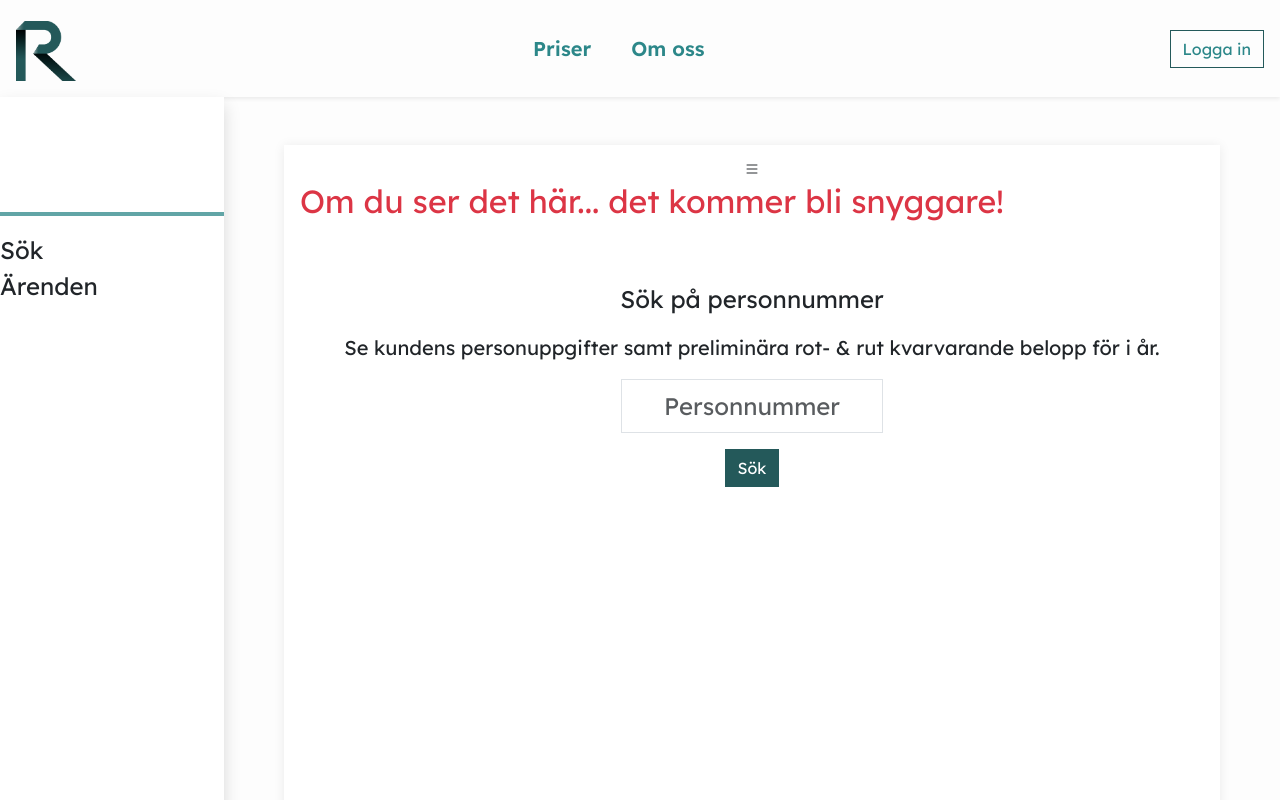
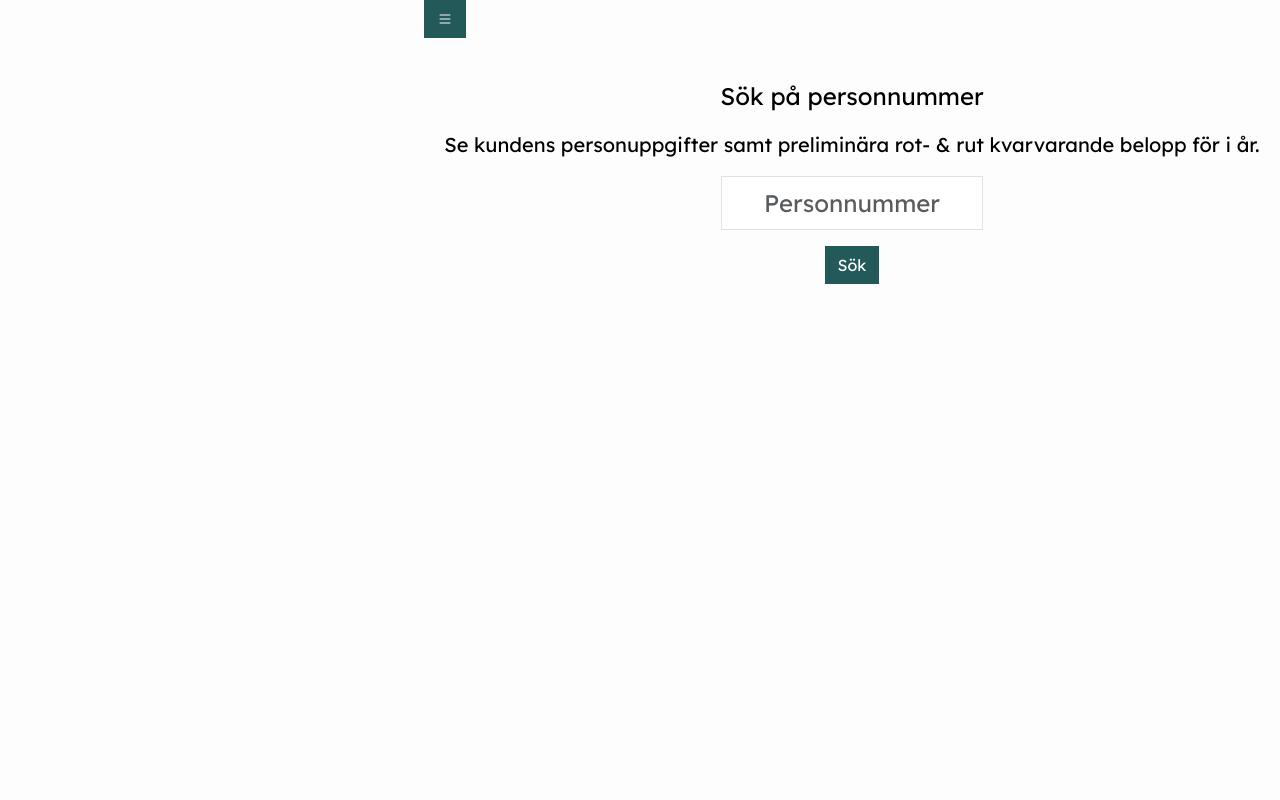
Before and after one commit to Sefikmehicic/sefikmehicic.github.io, an Angular app: page /Dashboard/search in a window 1280 px wide. Shown: the top 800 px of the page. Built offline with nearby package versions, Linux system fonts and the light colour scheme; a web font is replaced by a local one.

Commit message:
Started working on the Dashboard.

```diff
--- a/src/app/app-routing.module.ts
+++ b/src/app/app-routing.module.ts
@@ -22,7 +22,6 @@ const routes: Routes = [
   },
   // { path: 'Home', component: HomeComponent},
   { path: 'Login', component: LoginComponent},
-  { path: 'Search/History', component: SearchHistoryComponent},
   { path: 'About', component: AboutComponent},
   { path: 'Create-Case', component: CreateCaseComponent},
   { path: 'Calculate', component: CalculateComponent},
@@ -35,6 +34,9 @@ const routes: Routes = [
       },
       {
         path: 'cases', component: CasesComponent
+      },
+      {
+        path: 'about', component: AboutComponent
       }
     ]
   }
--- a/src/app/dashboard/dashboard.component.css
+++ b/src/app/dashboard/dashboard.component.css
@@ -1,13 +1,29 @@
-@media (min-width: 768px) {
-    .sidebar {
-        width: 14rem !important;
+@media (min-width: 915px) {
+    .offcanvas{
+        width: 20rem;
+        min-height: 100vh;
+        position: relative;
+    }
+
+    .offcanvas:not(.show){
+        width: 0px;
+        transition: width 0.2s;
+        transition-timing-function: linear;
+    }
+
+    .offcanvas.show:not(.hiding), .offcanvas.showing {
+        transform: none;
+        transition: width 0.2s;
+        transition-timing-function: linear;
     }
 }
 
-.sidebar {
+.offcanvas{
+    color: white;
+}
+
+.offcanvas-body{
     background-color: var(--secondary-color);
-    /* width: 6.5rem; */
-    min-height: 100vh;
 }
 
 /* .navbar-nav{
--- a/src/app/dashboard/dashboard.component.html
+++ b/src/app/dashboard/dashboard.component.html
@@ -1,70 +1,31 @@
-<div class="d-flex">
-    <ul class="navbar navbar-expand-lg shadow" style="background-color: white;">
-        <div class="offcanvas offcanvas-start sidebar" tabindex="-1" id="navbarOffcanvasLg" aria-labelledby="navbarOffcanvasLgLabel">
-            <div class="d-flex justify-content-end">
-                <button type="button" class="btn-close navbar-toggler" data-bs-dismiss="offcanvas" aria-label="Close"></button>
-            </div>
-            <hr class="border border-secondary border-2 opacity-75">
-            <li class="nav-item">
-                <a class="nav-link fs-4" routerLink="search" data-bs-dismiss="offcanvas" aria-label="Close">
-                    Sök
-                </a>
-            </li>
-            <li class="nav-item">
-                <a class="nav-link fs-4" routerLink="cases" data-bs-dismiss="offcanvas" aria-label="Close">
-                    Ärenden
-                </a>
-            </li>
+<div class="row">
+  <div class="col-auto">
+    <div class="offcanvas offcanvas-start" data-bs-scroll="true" data-bs-backdrop="false" tabindex="-1"
+      id="offcanvasScrolling" aria-labelledby="offcanvasScrollingLabel">
+      <div class="offcanvas-header">
+        <a class="navbar-brand mb-0 pb-0" routerLink="/">
+          <img class="logo" src="../../assets/images/R2.png" height="60px" alt="">
+        </a>
+        <h5 class="offcanvas-title" id="offcanvasScrollingLabel"></h5>
+        <button type="button" class="btn-close" data-bs-dismiss="offcanvas" aria-label="Close"></button>
+      </div>
+      <div class="offcanvas-body">
+        <div class="list-group">
+          <a class="nav-link" routerLink="search">Sök</a>
+          <a class="nav-link" routerLink="cases">Mina ärenden</a>
+          <a class="nav-link" routerLink="about">Om oss</a>
+        </div>
 
-        </div>
-    </ul>
-    <div class="container-fluid">
-          <div class="card m-5">
-            <button class="navbar-toggler" type="button" data-bs-toggle="offcanvas" data-bs-target="#navbarOffcanvasLg" aria-controls="navbarOffcanvasLg" aria-expanded="false" aria-label="Toggle navigation">
-                <span class="bi bi-list"></span>
-              </button>
-              <p class="fs-2 text-danger">Om du ser det här... det kommer bli snyggare!</p>
-              <router-outlet></router-outlet>
-          </div>
+      </div>
     </div>
+  </div>
+  <div class="col">
+    <div class="row">
+      <div class="col-auto">
+        <button class="btn btn-primary" type="button" data-bs-toggle="offcanvas" data-bs-target="#offcanvasScrolling"
+          aria-controls="offcanvasScrolling"><span class="bi bi-list"></span></button>
+      </div>
+    </div>
+    <router-outlet></router-outlet>
+  </div>
 </div>
-
-
-<!-- <nav id="navbar" class="navbar navbar-expand-lg container-fluid shadow-sm">
-    <a class="navbar-brand mb-0 pb-0" routerLink="/">
-        <img class="logo" src="../../assets/images/R2.png" height="60px" alt="">
-    </a>
-
-    <div class="collapse navbar-collapse" id="navbarSupportedContent">
-      <hr>
-      <ul class="navbar-nav col d-flex justify-content-center">
-        <li class="nav-item">
-          <a class="nav-link fs-5" data-bs-toggle="collapse" data-bs-target="#navbarSupportedContent" routerLink="/About">Om oss</a>
-        </li>
-        <li class="nav-item">
-          <a class="nav-link fs-5" data-bs-toggle="collapse" data-bs-target="#navbarSupportedContent" routerLink="/">Priser</a>
-        </li>
-        <li id="ddlTools" class="nav-item dropdown">
-          <a class="nav-link dropdown-toggle fs-5" href="#" role="button" data-bs-toggle="dropdown" aria-expanded="false">
-            Verktyg
-          </a>
-          <ul class="dropdown-menu m-2">
-            <li><a class="dropdown-item fs-6" data-bs-toggle="collapse" data-bs-target="#navbarSupportedContent" routerLink="/Search">Sök</a></li>
-            <li><a class="dropdown-item fs-6" data-bs-toggle="collapse" data-bs-target="#navbarSupportedContent" routerLink="/Calculate">Räkna på arbete</a></li>
-          </ul>
-        </li>
-        <li class="nav-item">
-          <a class="nav-link fs-5" data-bs-toggle="collapse" data-bs-target="#navbarSupportedContent" routerLink="/Cases">Mina ärenden</a>
-        </li>
-        <li class="nav-item">
-          <a class="nav-link fs-5 position-relative" data-bs-toggle="collapse" data-bs-target="#navbarSupportedContent" routerLink="/Dashboard">Dashboard<span class="beta position-absolute top-0 start-100 translate-middle badge pill bg-danger">
-            [BETA]
-            <span class="visually-hidden">unread messages</span>
-          </span></a>
-        </li>
-      </ul>
-      <form class="form-inline col-auto d-flex justify-content-end">
-        <button id="btnLogin" data-bs-toggle="collapse" data-bs-target="#navbarSupportedContent" class="btn btn-outline-primary btn-login" routerLink="/Login">Logga in</button>
-      </form>
-    </div>
-  </nav> -->
--- a/src/app/dashboard/dashboard.component.ts
+++ b/src/app/dashboard/dashboard.component.ts
@@ -10,8 +10,10 @@ export class DashboardComponent implements OnInit {
   constructor() { }
 
   ngOnInit(): void {
+    $('#navbar').hide();
   }
 
   ngOnDestroy(): void {
+    $('#navbar').show();
   }
 }
--- a/src/app/login/login.component.css
+++ b/src/app/login/login.component.css
@@ -3,10 +3,14 @@
   padding: 2vh;
 }
 
+.login-card{
+  padding: 3rem;
+}
+
 #bankid-button img {
     width: 50px;
     height: 50px;
-    margin: 0;
+    margin: -10px;
     padding: 0;
   }
 
--- a/src/app/login/login.component.html
+++ b/src/app/login/login.component.html
@@ -1,5 +1,5 @@
 <div class="login-container d-flex align-items-center justify-content-center">
-  <div class="card shadow">
+  <div class="login-card card shadow">
     <div class="col d-flex justify-content-end">
       <button type="button" routerLink="/" class="btn-close" aria-label="Close"></button>
     </div>
@@ -31,7 +31,7 @@
         <button class="btn btn-primary" routerLink="/Dashboard">Logga in</button>
       </div>
       <hr class="col-lg-8 offset-lg-2 text-center" />
-      <div class="col-lg-6 offset-lg-3 text-center">
+      <div class="col text-center">
         <p class="fs-5 fw-bold">Har du inget konto?</p>
       </div>
       <div class="col-auto text-center">
```
